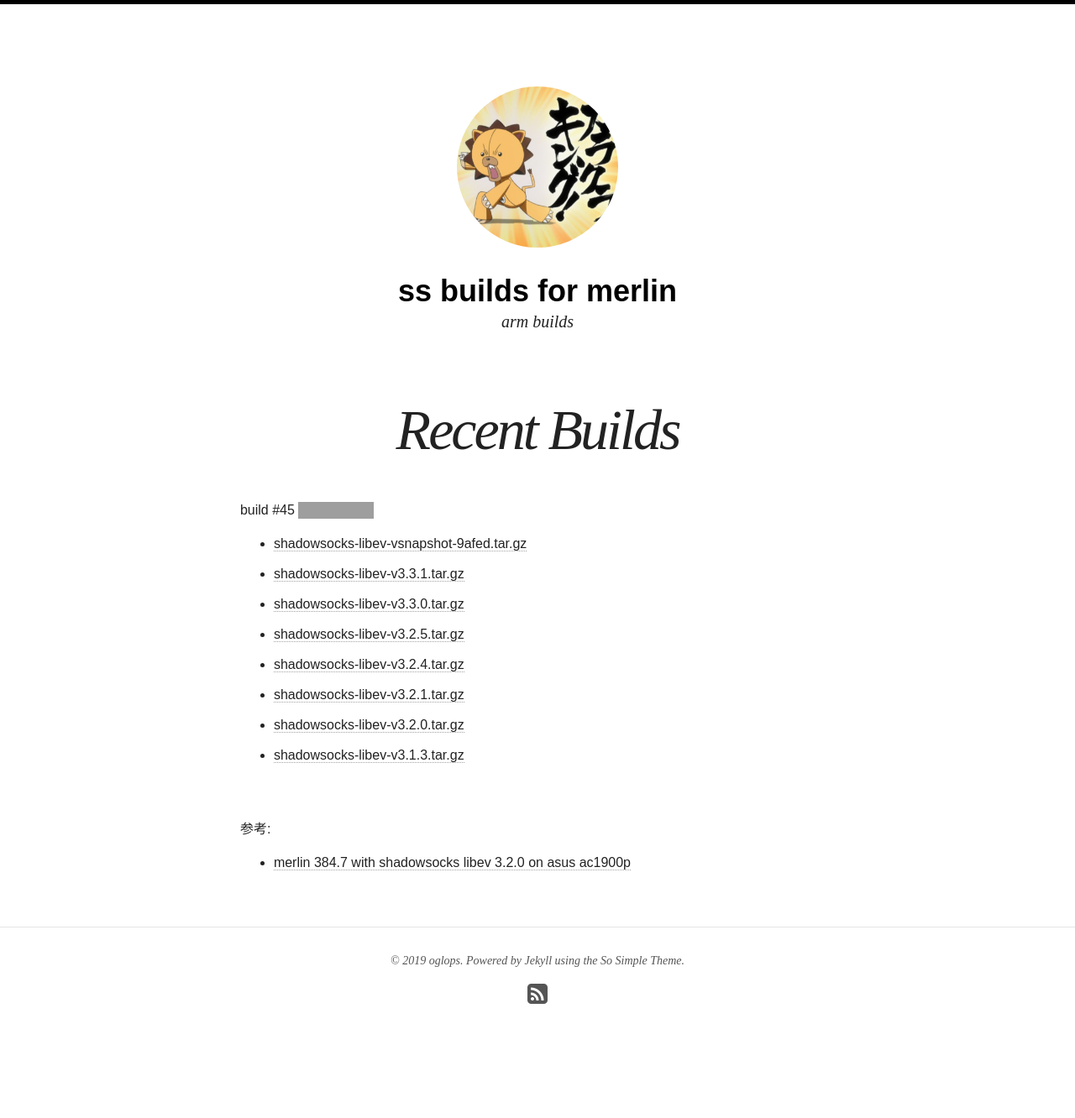
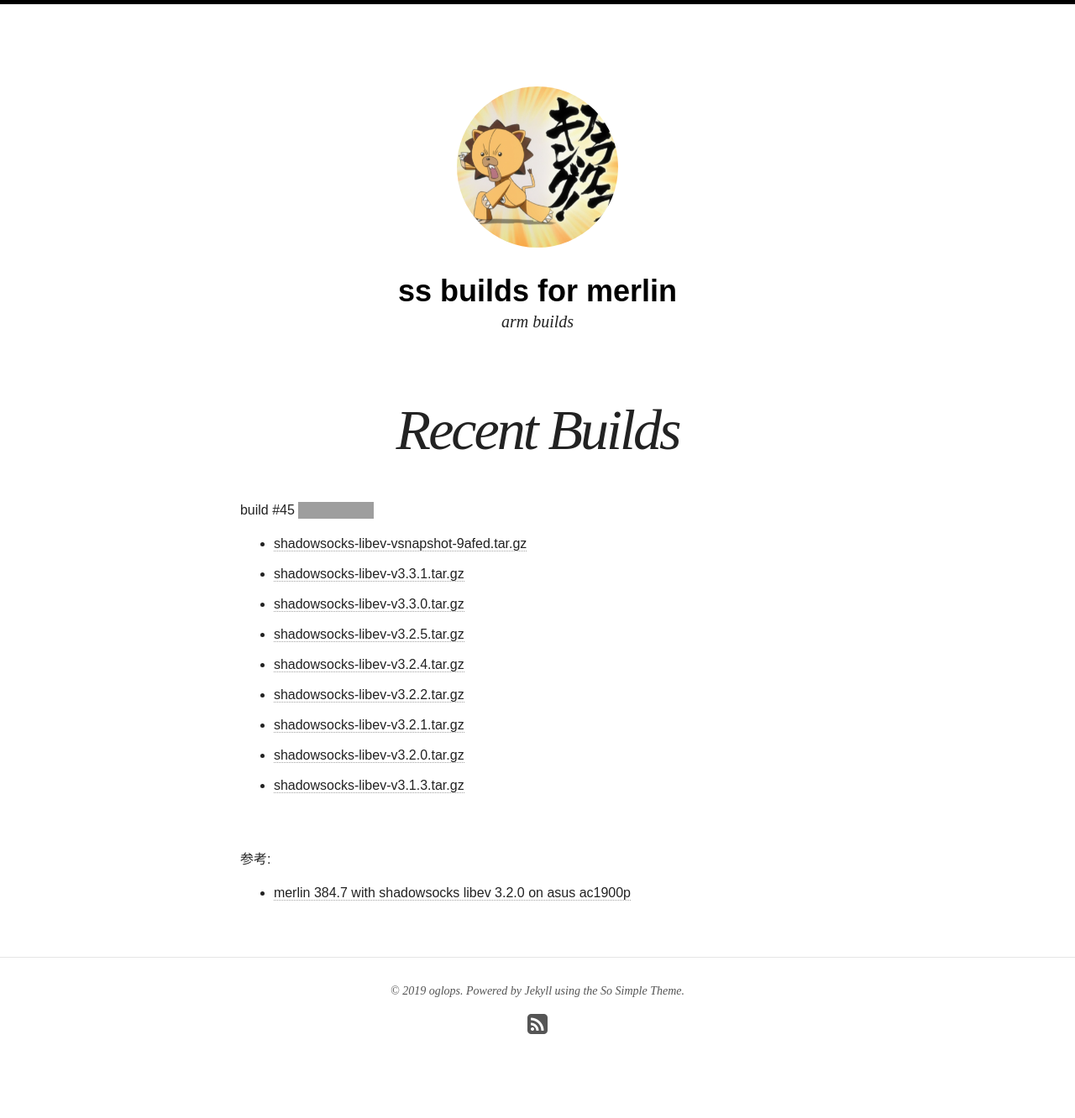
Before and after one commit to oglopss/merlin-ss-ci-jekyll, a Jekyll site: the page built from index.html, in a window 1280 px wide. Shown: the whole page at 84% size. Built offline with Jekyll 4.4.1, drawn with Linux system fonts in a browser that asks for light colours; nearby versions of some CDN libraries; before the commit the page ends 1296 px from its top, so only the background shows below that; grey boxes are pictures that could not be loaded.

Commit message:
Travis build 45 v3.2.2 pushed to gh-pages

```diff
--- a/_data/ss.yml
+++ b/_data/ss.yml
@@ -8,3 +8,4 @@ files:
   - v3.2.1
   - v3.2.0
   - v3.1.3
+  - v3.2.2
```
Also changed, not shown: 1 other file.
